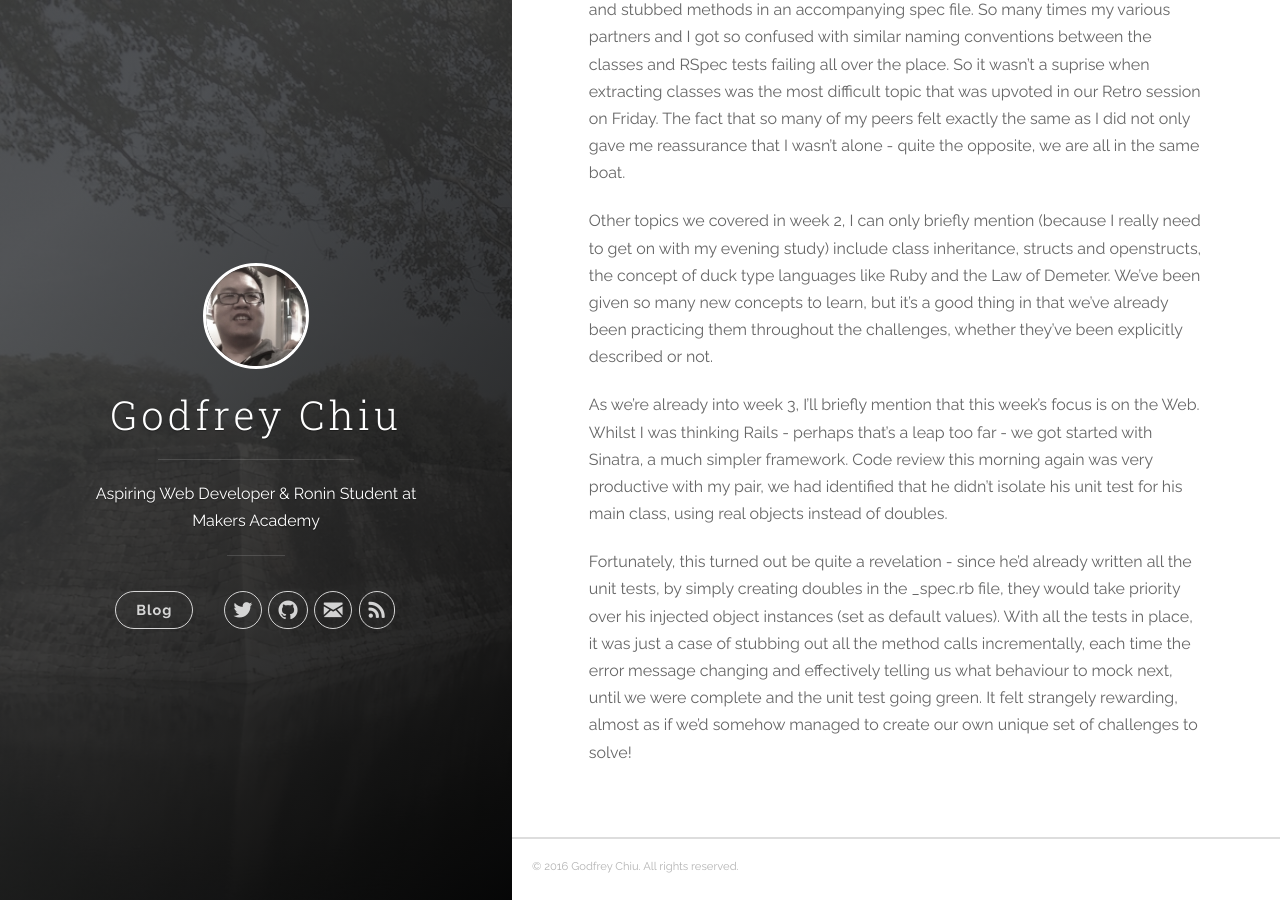
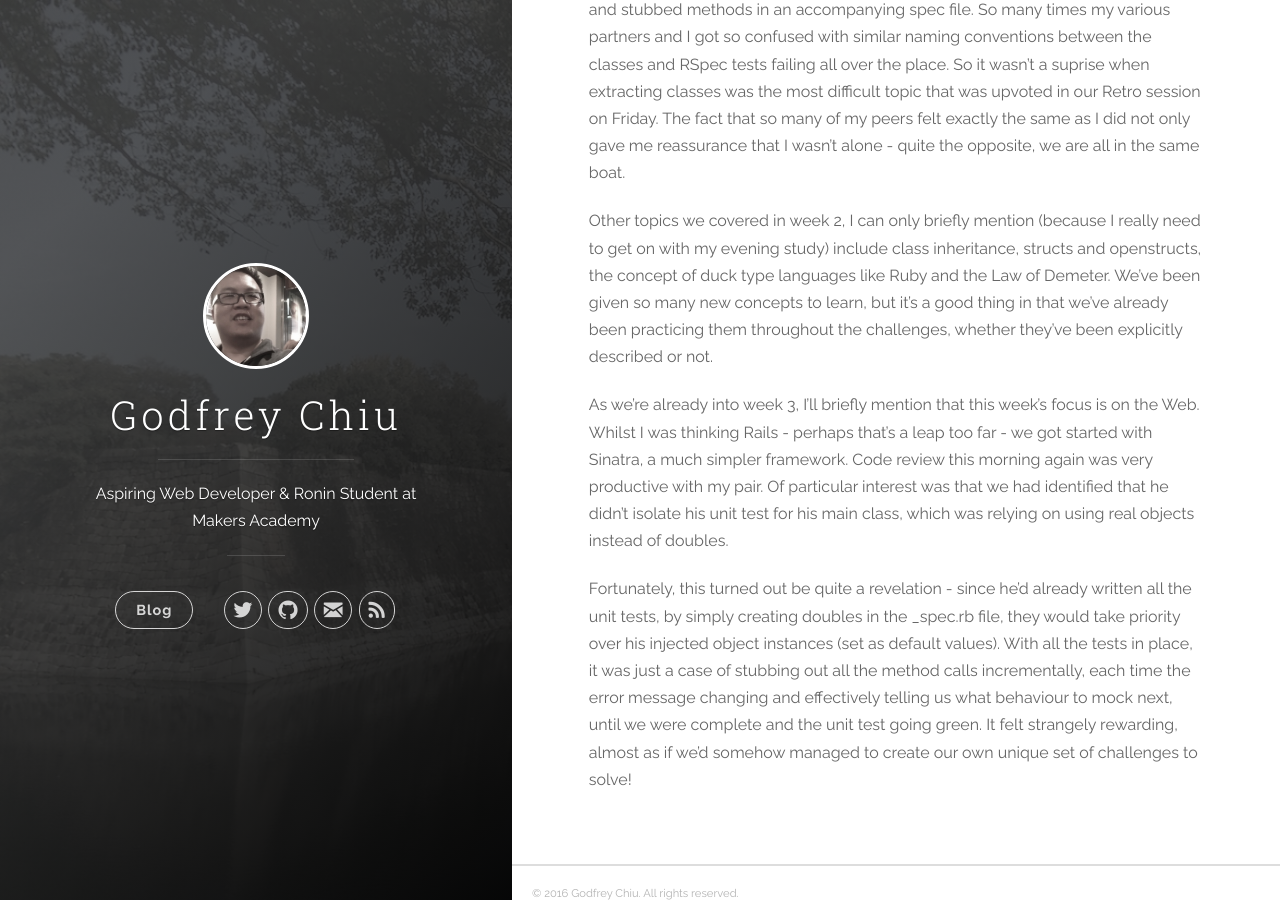
Before and after one commit to ggwc82/ggwc82.github.io, a Jekyll site: the page built from _posts/2016-02-01-week2-recap.markdown, in a window 1280 px wide and 900 px high, scrolled down 1194 px. Built offline with Jekyll 4.4.1, drawn with Linux system fonts in a browser that asks for light colours; nearby versions of some CDN libraries.

Commit message:
Further corrections

```diff
--- a/_posts/2016-02-01-week2-recap.markdown
+++ b/_posts/2016-02-01-week2-recap.markdown
@@ -20,6 +20,6 @@ Much to our dismay, we were then told to extract the methods relating to a journ
 
 Other topics we covered in week 2, I can only briefly mention (because I really need to get on with my evening study) include class inheritance, structs and openstructs, the concept of duck type languages like Ruby and the Law of Demeter. We've been given so many new concepts to learn, but it's a good thing in that we've already been practicing them throughout the challenges, whether they've been explicitly described or not.
 
-As we're already into week 3, I'll briefly mention that this week's focus is on the Web. Whilst I was thinking Rails - perhaps that's a leap too far - we got started with Sinatra, a much simpler framework. Code review this morning again was very productive with my pair, we had identified that he didn't isolate his unit test for his main class, using real objects instead of doubles.
+As we're already into week 3, I'll briefly mention that this week's focus is on the Web. Whilst I was thinking Rails - perhaps that's a leap too far - we got started with Sinatra, a much simpler framework. Code review this morning again was very productive with my pair. Of particular interest was that we had identified that he didn't isolate his unit test for his main class, which was relying on using real objects instead of doubles.
 
 Fortunately, this turned out be quite a revelation - since he'd already written all the unit tests, by simply creating doubles in the _spec.rb file, they would take priority over his injected object instances (set as default values). With all the tests in place, it was just a case of stubbing out all the method calls incrementally, each time the error message changing and effectively telling us what behaviour to mock next, until we were complete and the unit test going green. It felt strangely rewarding, almost as if we'd somehow managed to create our own unique set of challenges to solve!
```
